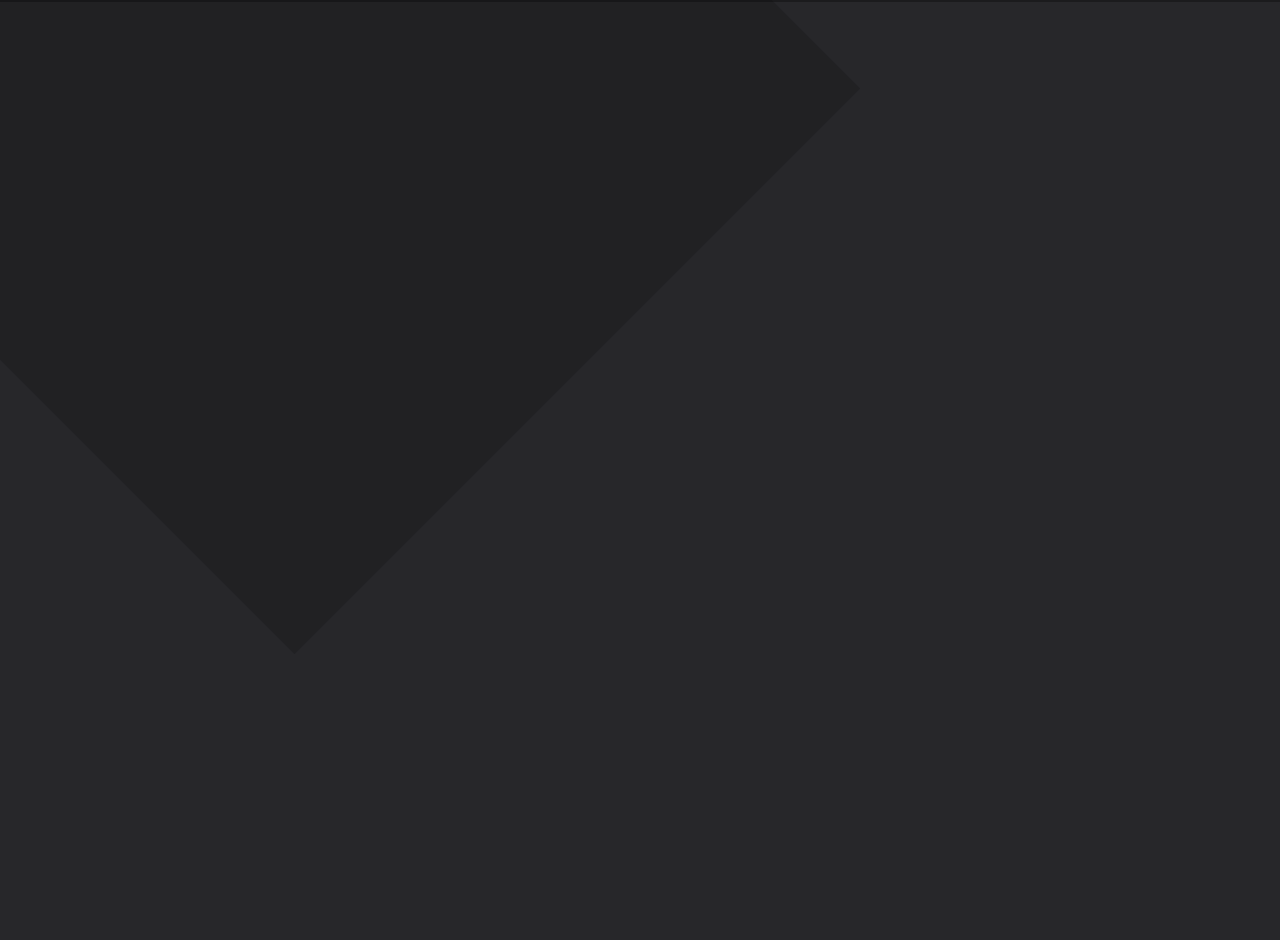
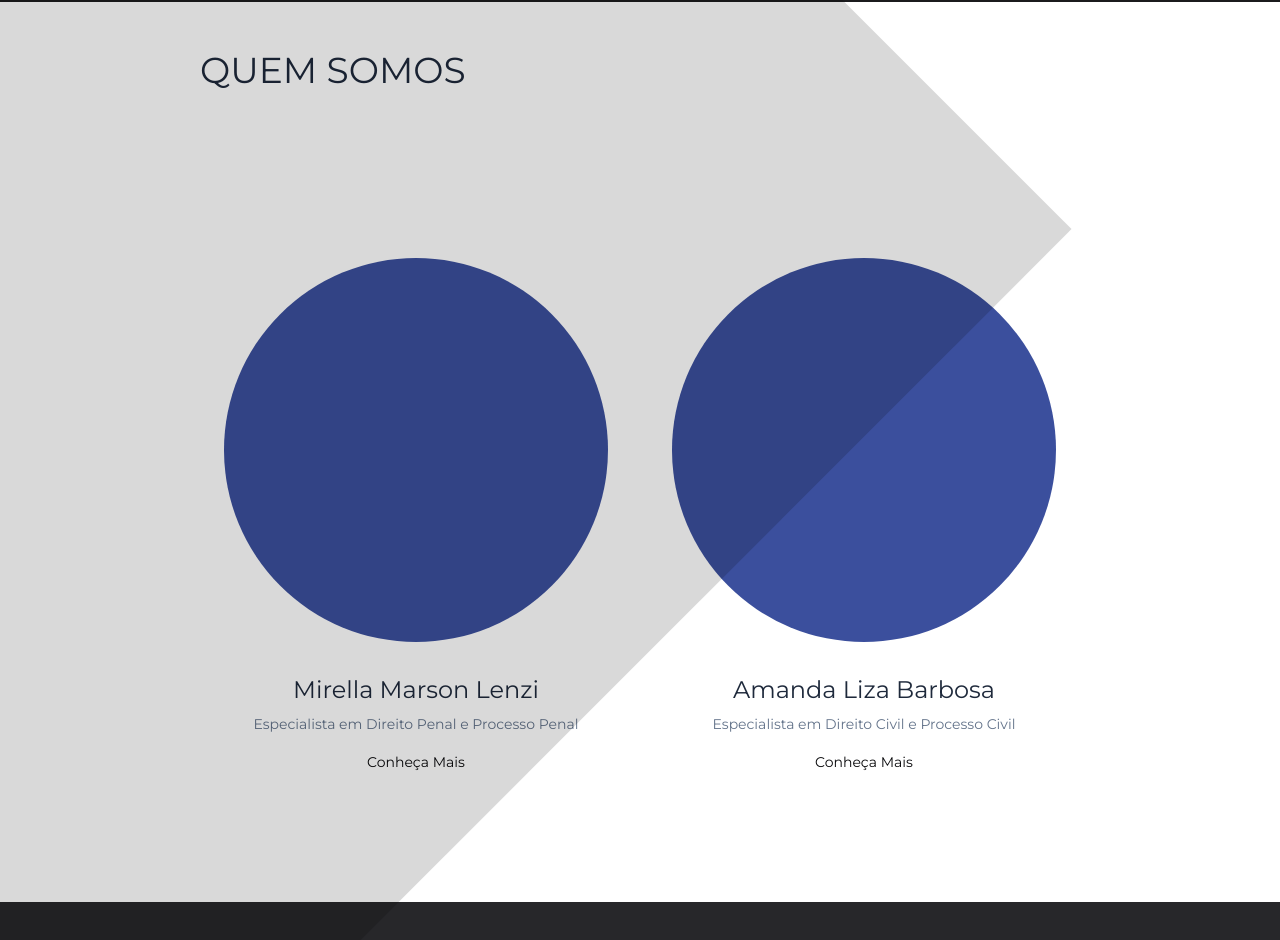
Before and after one commit to pedrinhopagan/lp-lenzi-barbosa, a Next.js app: page / in a window 1280 px wide. Shown: the part 798-1738 px from the top of the page. Before the commit the page ends 1452 px from the top, so only its background shows below. Built offline with nearby package versions, Linux system fonts and the light colour scheme.

Commit message:
Setup About us

```diff
--- a/components/_ui/Container.tsx
+++ b/components/_ui/Container.tsx
@@ -7,12 +7,7 @@ type Props = {
 
 export function Container({ children, className }: Props) {
 	return (
-		<section
-			className={cn(
-				"max-w-screen-xl section-spacing w-full min-h-[900px]",
-				className,
-			)}
-		>
+		<section className={cn("section-spacing w-full min-h-[900px]", className)}>
 			{children}
 		</section>
 	);
--- /dev/null
+++ b/components/pages/home/-components/About/AboutContent.tsx
@@ -0,0 +1,48 @@
+import { Container } from "@/components/_ui/Container";
+import { Button } from "@/components/ui/button";
+import { Title } from "@/components/ui/title";
+import { Text } from "@/components/ui/text";
+
+export function AboutContent() {
+	return (
+		<Container className=" bg-white">
+			{/* Header */}
+			<div className="flex flex-col gap-10 px-6 py-12">
+				{/* Title */}
+				<div>
+					<Title className="font-alt text-4xl">QUEM SOMOS</Title>
+				</div>
+
+				{/* Images */}
+				<div className="flex justify-evenly gap-10 pt-32">
+					{/* Mirella */}
+					<div className="flex flex-col gap-8 items-center justify-center">
+						{/* Image */}
+						<div className="size-96 rounded-full bg-primary" />
+
+						{/* Name */}
+						<div className="flex flex-col items-center gap-2">
+							<Title className="text-2xl">Mirella Marson Lenzi</Title>
+							<Text>Especialista em Direito Penal e Processo Penal</Text>
+							<Button variant="ghost">Conheça Mais</Button>
+						</div>
+					</div>
+
+					{/* Amanda */}
+					{/* Image */}
+					<div className="flex flex-col gap-8 items-center justify-center">
+						{/* Image */}
+						<div className="size-96 rounded-full bg-primary" />
+
+						{/* Name */}
+						<div className="flex flex-col items-center gap-2">
+							<Title className="text-2xl">Amanda Liza Barbosa</Title>
+							<Text>Especialista em Direito Civil e Processo Civil</Text>
+							<Button variant="ghost">Conheça Mais</Button>
+						</div>
+					</div>
+				</div>
+			</div>
+		</Container>
+	);
+}
--- /dev/null
+++ b/components/pages/home/-components/About/index.ts
@@ -0,0 +1,5 @@
+import { AboutContent } from "./AboutContent";
+
+export const AboutComponents = {
+	Content: AboutContent,
+};
--- a/components/pages/home/-components/Hero/HeroBg.tsx
+++ b/components/pages/home/-components/Hero/HeroBg.tsx
@@ -10,7 +10,7 @@ export function HeroBg() {
 				className="object-cover absolute left-0 right-0 w-full max-h-screen"
 			/>
 			<div className="absolute left-0 h-full w-full bg-[#00000060] transition-all duration-300" />
-			<div className="absolute h-full w-[170%] bg-[#00000030] transition-all duration-300 rotate-45 -left-full" />
+			<div className="absolute pointer-events-none h-[220%] w-[170%] bg-[#00000030] transition-all duration-300 rotate-45 -left-[110%]" />
 		</div>
 	);
 }
--- a/components/pages/home/-components/Hero/HeroContent.tsx
+++ b/components/pages/home/-components/Hero/HeroContent.tsx
@@ -8,7 +8,7 @@ import images from "@/contants/images";
 
 export function HeroContent() {
 	return (
-		<Container className="absolute top-1/2 -translate-y-1/2">
+		<Container className="absolute top-1/2 -translate-y-1/2 z-20">
 			<div className="relative w-full h-[900px] flex items-center">
 				<div className="flex flex-col justify-center items-end gap-12 w-full max-w-[470px] -translate-x-12">
 					<div className="flex flex-col gap-10">
--- a/components/pages/home/-components/index.ts
+++ b/components/pages/home/-components/index.ts
@@ -1,5 +1,7 @@
-import { HeroComponents } from "./Hero/intex";
+import { HeroComponents } from "./Hero";
+import { AboutComponents } from "./About";
 
 export const HomeComponents = {
 	Hero: HeroComponents,
+	About: AboutComponents,
 };
--- a/components/pages/home/index.tsx
+++ b/components/pages/home/index.tsx
@@ -5,6 +5,7 @@ export function HomePage() {
 		<>
 			<Components.Hero.Bg />
 			<Components.Hero.Content />
+			<Components.About.Content />
 		</>
 	);
 }
```
Also changed, not shown: components/pages/home/-components/Hero/index.ts (renamed from components/pages/home/-components/Hero/intex.ts).
